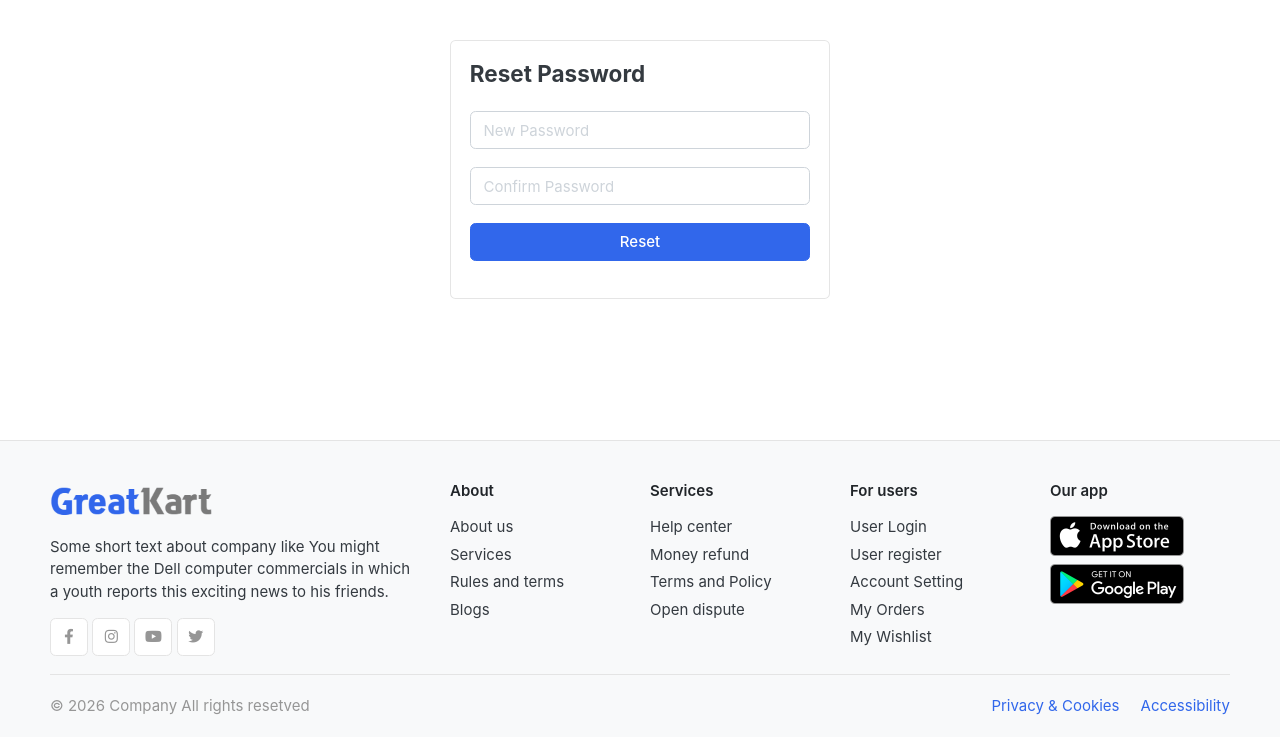
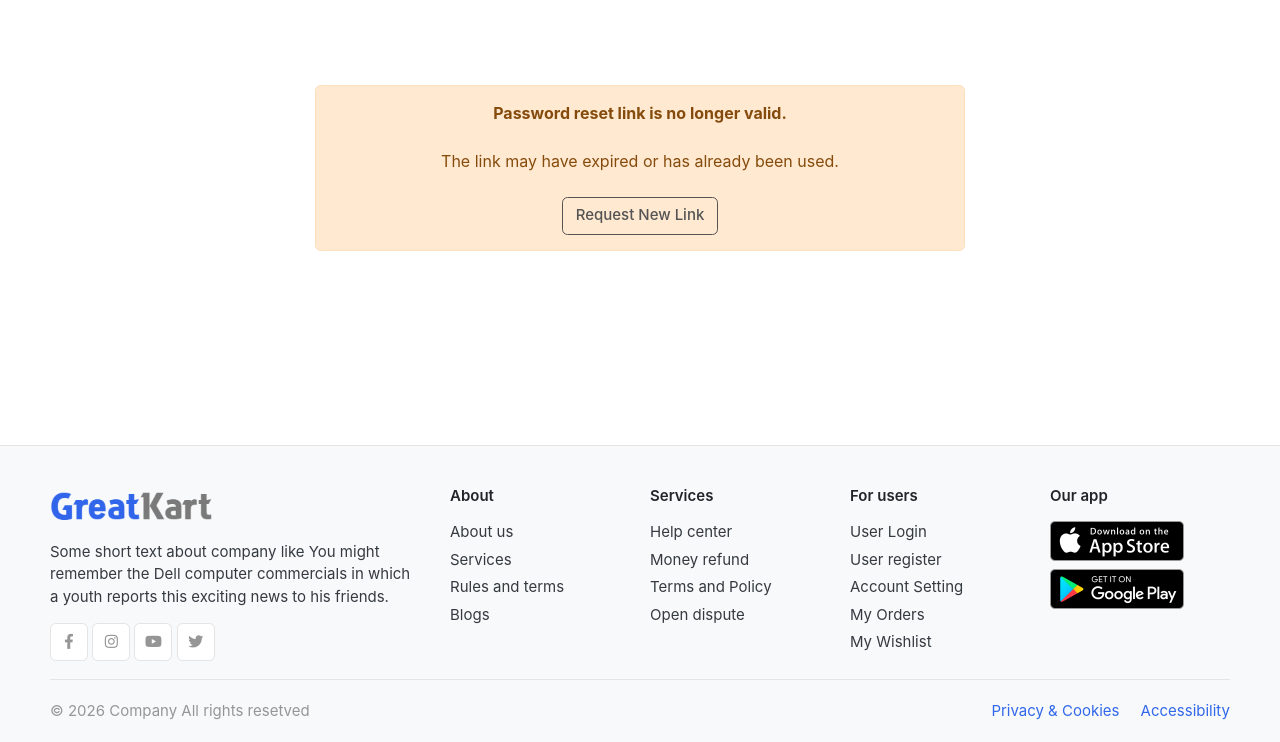
Before and after one commit to MohammedAMohsen/GreatCart, a Django app: page /accounts/reset/1/1/ in a window 1280 px wide. Shown: the part 118-860 px from the top of the page. Before the commit the page ends 833 px from the top, so only its background shows below. Run offline with Django 5.2, Linux system fonts and the light colour scheme; data that the repository does not hold is empty; some libraries are stand-ins or nearby versions; some web fonts are replaced.

Commit message:
Code improvements

```diff
--- a/accounts/urls.py
+++ b/accounts/urls.py
@@ -12,7 +12,7 @@ urlpatterns = [
     path('login/', views.login_page, name='login'),
     path('logout/', views.logout_page, name='logout'),
 
-    # class-Based Reset_Password Views [CBVs]
+    # class-Based Reset_Password Views (CBVs)
     path('password-reset/',
         PasswordResetView.as_view(template_name='accounts/password_reset.html'),
         name='password_reset'
--- a/templates/accounts/password_reset_confirm.html
+++ b/templates/accounts/password_reset_confirm.html
@@ -2,6 +2,7 @@
 {% load static %}
 {% block content %}
 
+    {% if validlink %}
         <section class="section-conten padding-y mr-3 ml-3" style="min-height:55vh">
             <!-- ============================ COMPONENT LOGIN   ================================= -->
             <div class="card mx-auto" style="max-width: 380px;">
@@ -43,7 +44,19 @@
                     </form>
                 </div> <!-- card-body.// -->
             </div> <!-- card .// -->
-	<!-- ============================ COMPONENT LOGIN  END.// ================================= -->
         </section>
+    {% else %}
+        <section class="section-conten padding-y mr-3 ml-3 mt-5" style="min-height:50vh">
+            <div class="container mx-auto alert alert-warning text-center" style="max-width: 650px; font-size:16px; padding:15px" role="alert">
+                <strong>Password reset link is no longer valid.</strong>
+                <br><br>
+                The link may have expired or has already been used.
+                <br><br>
+                <a href="{% url 'password_reset' %}" class="btn btn-outline-secondary">
+                    Request New Link
+                </a>
+            </div>
+        </section>
+    {% endif %}
 
 {% endblock content %}
```
Lines whose indentation alone changed are shown as unchanged.
